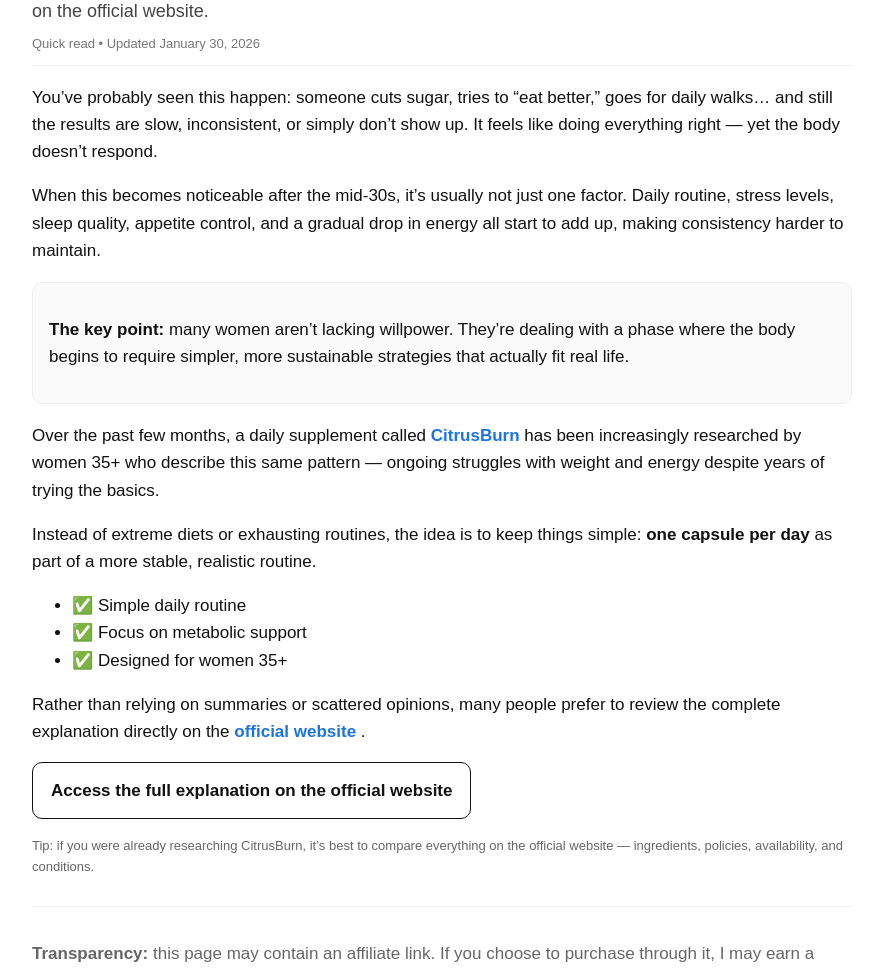
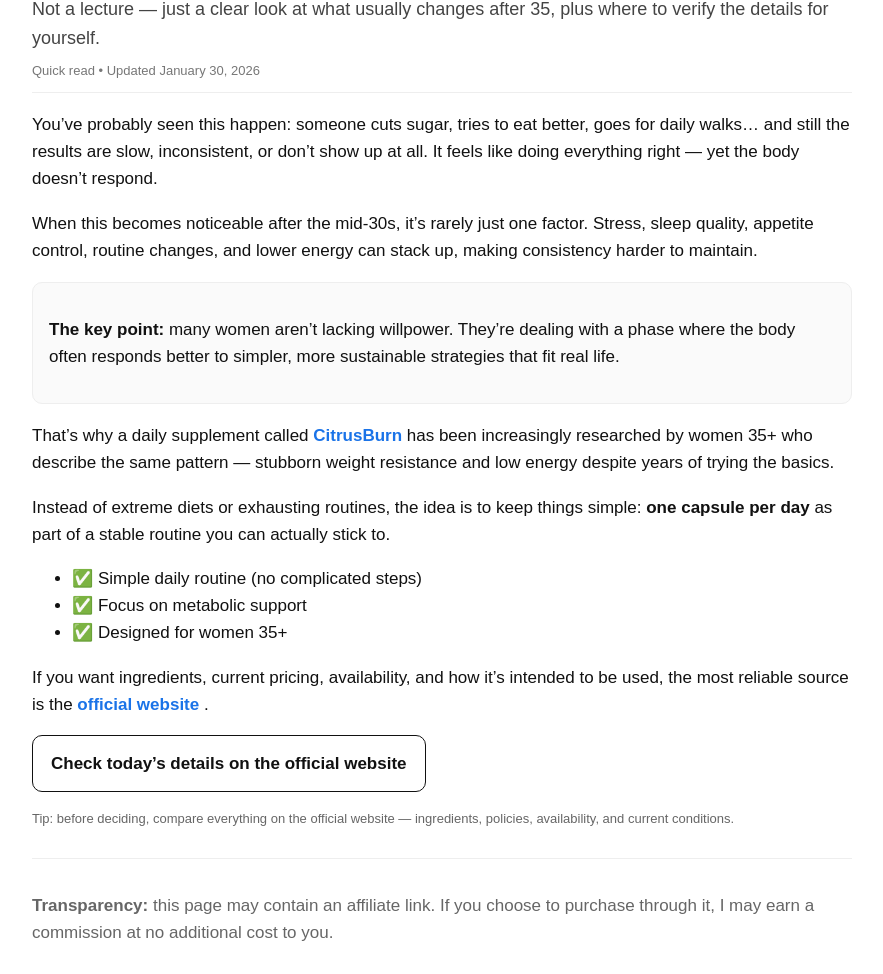
Before and after one commit to engenharia-da-alma/metabolism-35-plus, a plain HTML site: page index.html in a window 1280 px wide. Shown: the part 196-1170 px from the top of the page, without its empty margins (198-1081 px from the left). Drawn offline with Linux system fonts and the light colour scheme.

Commit message:
Update index.html

```diff
--- a/index.html
+++ b/index.html
@@ -4,7 +4,7 @@
   <meta charset="utf-8" />
   <meta name="viewport" content="width=device-width, initial-scale=1" />
   <title>Why Do So Many Women 35+ Say Their Metabolism “Slows Down”?</title>
-  <meta name="description" content="A straightforward explanation of what tends to change after 35 — and where to review the full details on the official website." />
+  <meta name="description" content="A quick, practical breakdown of what tends to change after 35 — and where to review the full details on the official website." />
   <style>
     body{font-family:Arial,Helvetica,sans-serif;margin:0;background:#fff;color:#111;}
     .wrap{max-width:820px;margin:0 auto;padding:24px;}
@@ -29,53 +29,53 @@
     <!-- Frase inicial clicável -->
     <p>
       <a href="https://d8b717-3pg0l5q1bnp4j3xykrb.hop.clickbank.net" target="_blank" rel="nofollow noopener">
-        Many women 35+ are reviewing a simple daily supplement being discussed for metabolic support.
+        If you’re 35+ and doing “the right things” but the scale won’t move, this simple daily approach is what many women are checking right now.
       </a>
     </p>
 
     <div class="top">
       <h1>Why Do So Many Women 35+ Say Their Metabolism “Slows Down”?</h1>
       <p class="sub">
-        A straightforward explanation of what tends to change in the body — and where to see the full details on the official website.
+        Not a lecture — just a clear look at what usually changes after 35, plus where to verify the details for yourself.
       </p>
       <div class="meta">Quick read • Updated January 30, 2026</div>
     </div>
 
     <p>
-      You’ve probably seen this happen: someone cuts sugar, tries to “eat better,” goes for daily walks… and still the results are slow, inconsistent, or simply don’t show up. It feels like doing everything right — yet the body doesn’t respond.
+      You’ve probably seen this happen: someone cuts sugar, tries to eat better, goes for daily walks… and still the results are slow, inconsistent, or don’t show up at all. It feels like doing everything right — yet the body doesn’t respond.
     </p>
 
     <p>
-      When this becomes noticeable after the mid-30s, it’s usually not just one factor. Daily routine, stress levels, sleep quality, appetite control, and a gradual drop in energy all start to add up, making consistency harder to maintain.
+      When this becomes noticeable after the mid-30s, it’s rarely just one factor. Stress, sleep quality, appetite control, routine changes, and lower energy can stack up, making consistency harder to maintain.
     </p>
 
     <div class="card">
       <p>
-        <strong>The key point:</strong> many women aren’t lacking willpower. They’re dealing with a phase where the body begins to require simpler, more sustainable strategies that actually fit real life.
+        <strong>The key point:</strong> many women aren’t lacking willpower. They’re dealing with a phase where the body often responds better to simpler, more sustainable strategies that fit real life.
       </p>
     </div>
 
     <p>
-      Over the past few months, a daily supplement called
+      That’s why a daily supplement called
       <a href="https://d8b717-3pg0l5q1bnp4j3xykrb.hop.clickbank.net" target="_blank" rel="nofollow noopener">
         CitrusBurn
       </a>
-      has been increasingly researched by women 35+ who describe this same pattern — ongoing struggles with weight and energy despite years of trying the basics.
+      has been increasingly researched by women 35+ who describe the same pattern — stubborn weight resistance and low energy despite years of trying the basics.
     </p>
 
     <p>
       Instead of extreme diets or exhausting routines, the idea is to keep things simple:
-      <strong>one capsule per day</strong> as part of a more stable, realistic routine.
+      <strong>one capsule per day</strong> as part of a stable routine you can actually stick to.
     </p>
 
     <ul>
-      <li>✅ Simple daily routine</li>
+      <li>✅ Simple daily routine (no complicated steps)</li>
       <li>✅ Focus on metabolic support</li>
       <li>✅ Designed for women 35+</li>
     </ul>
 
     <p>
-      Rather than relying on summaries or scattered opinions, many people prefer to review the complete explanation directly on the
+      If you want ingredients, current pricing, availability, and how it’s intended to be used, the most reliable source is the
       <a href="https://d8b717-3pg0l5q1bnp4j3xykrb.hop.clickbank.net" target="_blank" rel="nofollow noopener">
         official website
       </a>.
@@ -83,12 +83,12 @@
 
     <p>
       <a class="cta" href="https://d8b717-3pg0l5q1bnp4j3xykrb.hop.clickbank.net" target="_blank" rel="nofollow noopener">
-        Access the full explanation on the official website
+        Check today’s details on the official website
       </a>
     </p>
 
     <p class="note">
-      Tip: if you were already researching CitrusBurn, it’s best to compare everything on the official website — ingredients, policies, availability, and conditions.
+      Tip: before deciding, compare everything on the official website — ingredients, policies, availability, and current conditions.
     </p>
 
     <div class="footer">
```
